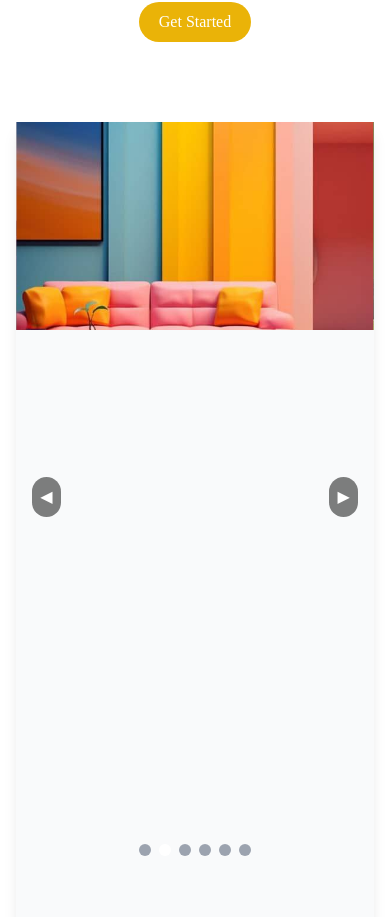
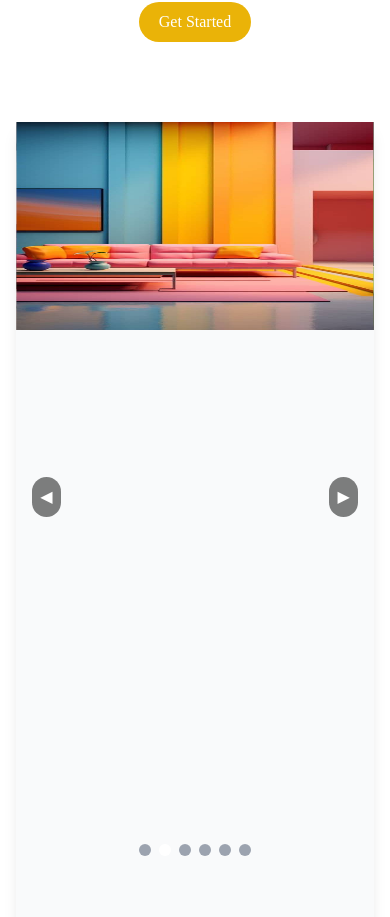
Before and after one commit to Wilfred007/glowFrontend, a Next.js app: page / in a window 390 px wide. Shown: the part 2118-3035 px from the top of the page. Built offline with nearby package versions, Linux system fonts and the light colour scheme; a web font is replaced by a local one.

Commit message:
latest changes

```diff
--- a/src/components/Award.tsx
+++ b/src/components/Award.tsx
@@ -62,7 +62,7 @@ const Award = () => {
             <img
               src={slide.src} // Fixed to use the correct property name
               alt={slide.alt}
-              className="w-full h-52 lg:w-full lg:h-full object-cover"
+              className="w-full h-52 lg:w-full lg:h-full lg:object-cover"
             />
           </div>
         ))}
```
